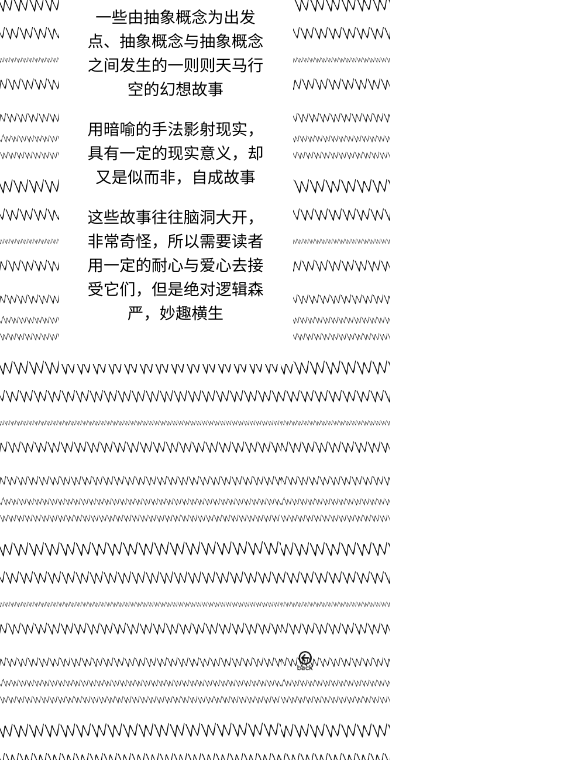
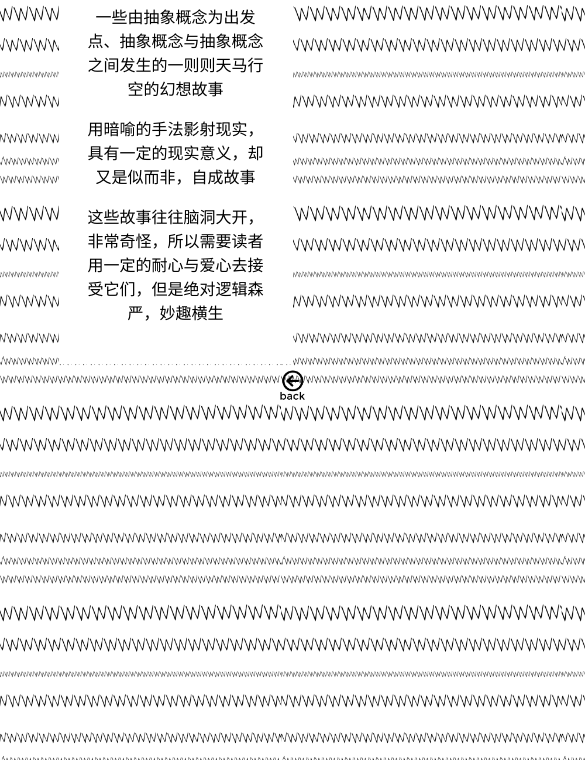
Before and after one commit to alicekxliu/alicekxliu.github.io, a plain HTML site: page about.html in a window 390 px wide. Shown: the part 84-844 px from the top of the page, 585 px wide, since content can reach past the window. Drawn offline with Linux system fonts and the light colour scheme.

Commit message:
resizing

```diff
--- a/about.html
+++ b/about.html
@@ -31,10 +31,23 @@
         height: 15%;
         padding: 6%;
     }
+    img{
+      width: 10%;
+    }
     .button{
-      position: fixed;
+      position: relative;
       bottom: 10%;
       left: 75%;
+    }
+    @media screen and (max-width: 600px) {
+      img{
+        width: 25%;
+      }
+      .button{
+        position: relative;
+        bottom: 30%;
+        left: 70%;
+      }
     }
     </style>
   </head>
@@ -47,7 +60,7 @@
         <p>这些故事往往脑洞大开，非常奇怪，所以需要读者用一定的耐心与爱心去接受它们，但是绝对逻辑森严，妙趣横生</p>
       </div>
       <div class="button">
-        <a href="index.html"><img src="back.png" style="width:25%;"></a>
+        <a href="index.html"><img src="back.png" style="width:10%;"></a>
       </div>
 
   </body>
```
